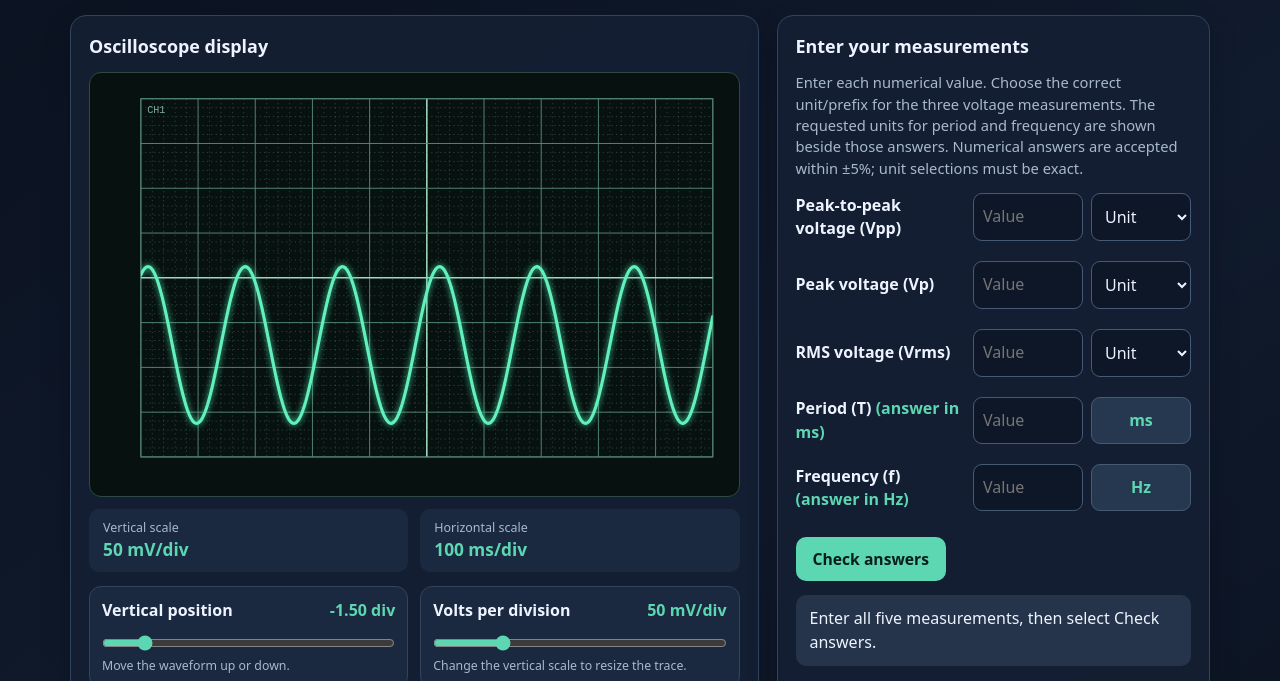
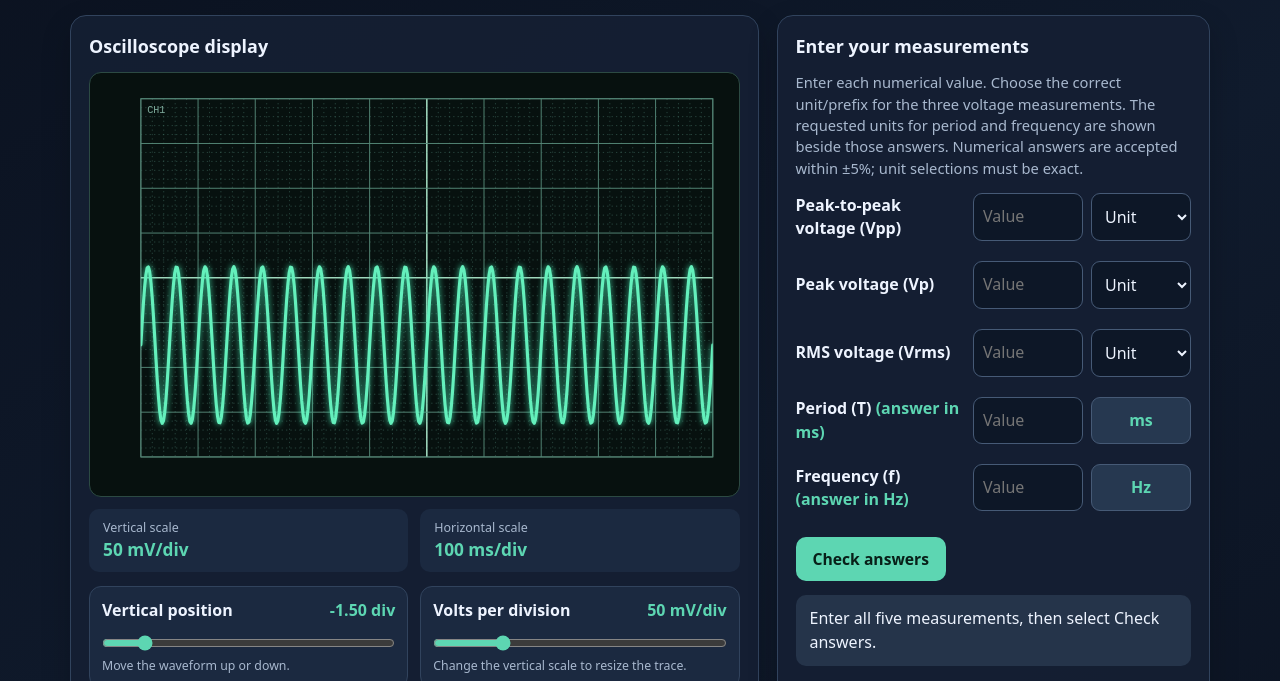
Before and after one commit to apugladiator/oscilloscope-practice, a plain HTML site: page index.html in a window 1280 px wide. Shown: the part 107-788 px from the top of the page. Drawn offline with Linux system fonts and the light colour scheme.

Commit message:
Include sub-division waveform periods

```diff
--- a/index.html
+++ b/index.html
@@ -24,7 +24,7 @@ function pick(a){return a[Math.floor(Math.random()*a.length)];}
 function fmtScale(x,kind){if(kind==="voltage")return (x<1?x*1000+" mV/div":x+" V/div");if(x<.001)return Number((x*1e6).toPrecision(3))+" µs/div";if(x<1)return Number((x*1e3).toPrecision(3))+" ms/div";return x+" s/div";}
 function outputUnit(value,kind){var opts=units[kind],chosen=opts[0],best=Infinity;opts.forEach(function(u){var n=value/u.v,penalty=n<1?1-n:n>999?n-999:0;if(penalty<best){best=penalty;chosen=u;}});return chosen;}
 function makeTargets(){var peak=problem.ampDiv*problem.baseVdiv,period=problem.periodDiv*problem.baseTdiv,vals={vpp:2*peak,vp:peak,vrms:peak/Math.sqrt(2),period:period,frequency:1/period},target={};specs.forEach(function(s){var u=outputUnit(vals[s.key],s.kind);target[s.key]={value:vals[s.key],unit:u.l,number:vals[s.key]/u.v};});problem.target=target;}
-function chooseProblem(){var p,tries=0;do{var vdiv=pick(scalesV),tdiv=pick(scalesT),ampDiv=pick([.2,.3,.4,.55,.75,1,1.25,1.5,1.75,2,2.25,2.5]),periodDiv=pick([1.35,1.7,2.3,2.8,3.4,3.9,4.3,4.8,5.3,5.7,6.2,6.8,7.3,8.1]),vpos=pick([-1.5,-1.25,-1,-.75,.75,1,1.25,1.5]),hpos=pick([-4,-3.5,-3,-2.5,-2,-1.5,1.5,2,2.5,3,3.5,4]);p={vdiv:vdiv,baseVdiv:vdiv,tdiv:tdiv,baseTdiv:tdiv,ampDiv:ampDiv,periodDiv:periodDiv,vpos:vpos,hpos:hpos,signature:[vdiv,tdiv,ampDiv,periodDiv,vpos,hpos].join("|")};tries++;}while(p.signature===lastSignature&&tries<30);lastSignature=p.signature;problem=p;verticalPosition=p.vpos;horizontalPosition=p.hpos;voltsIndex=scalesV.indexOf(p.vdiv);timeIndex=scalesT.indexOf(p.tdiv);$("positionKnob").value=verticalPosition;$("horizontalKnob").value=horizontalPosition;$("voltsKnob").value=voltsIndex;$("timeKnob").value=timeIndex;makeTargets();return p;}
+function chooseProblem(){var p,tries=0;do{var vdiv=pick(scalesV),tdiv=pick(scalesT),ampDiv=pick([.2,.3,.4,.55,.75,1,1.25,1.5,1.75,2,2.25,2.5]),periodDiv=pick([.35,.5,.7,.85,1.15,1.35,1.7,2.3,2.8,3.4,3.9,4.3,4.8,5.3,5.7,6.2,6.8,7.3,8.1]),vpos=pick([-1.5,-1.25,-1,-.75,.75,1,1.25,1.5]),hpos=pick([-4,-3.5,-3,-2.5,-2,-1.5,1.5,2,2.5,3,3.5,4]);p={vdiv:vdiv,baseVdiv:vdiv,tdiv:tdiv,baseTdiv:tdiv,ampDiv:ampDiv,periodDiv:periodDiv,vpos:vpos,hpos:hpos,signature:[vdiv,tdiv,ampDiv,periodDiv,vpos,hpos].join("|")};tries++;}while(p.signature===lastSignature&&tries<30);lastSignature=p.signature;problem=p;verticalPosition=p.vpos;horizontalPosition=p.hpos;voltsIndex=scalesV.indexOf(p.vdiv);timeIndex=scalesT.indexOf(p.tdiv);$("positionKnob").value=verticalPosition;$("horizontalKnob").value=horizontalPosition;$("voltsKnob").value=voltsIndex;$("timeKnob").value=timeIndex;makeTargets();return p;}
 function drawScope(){var p=problem,svg=$("scope"),W=1000,H=640,left=65,right=25,top=25,bottom=45,gw=W-left-right,gh=H-top-bottom,cx=left+gw/2,cy=top+gh/2-verticalPosition*gh/8,out='<defs><clipPath id="plotClip"><rect x="'+left+'" y="'+top+'" width="'+gw+'" height="'+gh+'"/></clipPath></defs>';out+='<rect x="'+left+'" y="'+top+'" width="'+gw+'" height="'+gh+'" fill="#07110f" stroke="#42665b" stroke-width="2"/>';
 // Major divisions and four minor subdivisions (five equal intervals) in every graticule box.
 for(var i=0;i<=50;i++){var xx=left+gw*i/50,major=i%5===0;out+='<line x1="'+xx+'" y1="'+top+'" x2="'+xx+'" y2="'+(top+gh)+'" stroke="'+(major?(i===25?"#a0d9bd":"#568879"):"#477568")+'" stroke-width="'+(major?(i===25?2.5:1.5):.8)+'" '+(major?'':'stroke-dasharray="2 5"')+'/>';}
```
